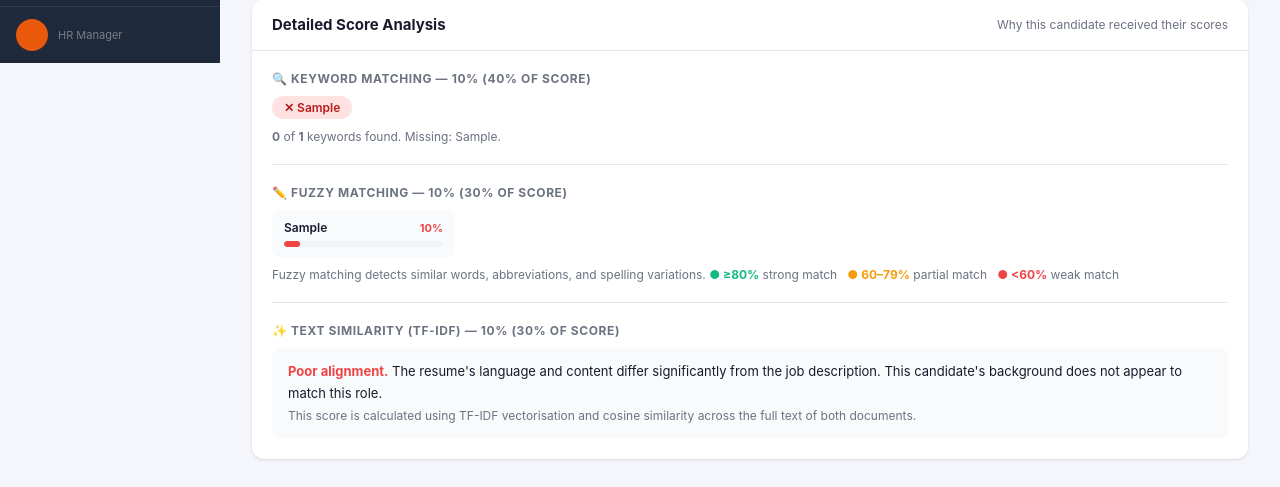
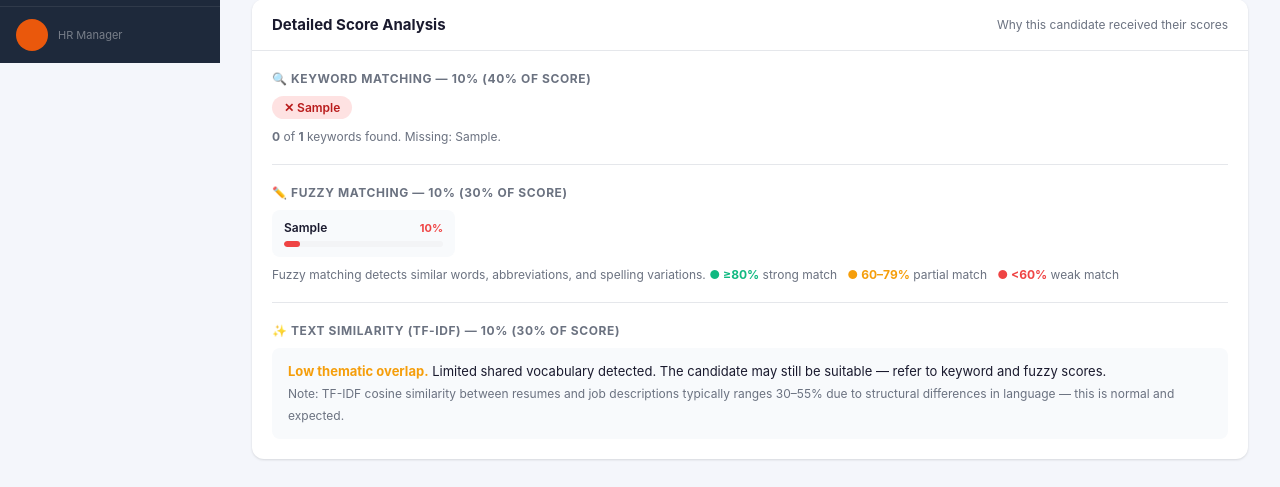
Before and after one commit to Deepresso/Smart_Resume_Screening, a Python web app: template templates/hr/candidate_detail.html in a window 1280 px wide. Shown: the part 737-1224 px from the top of the page. Run offline with Jinja, Linux system fonts and the light colour scheme; the template is opened without the code that fills it: most values are stand-ins (such as "Sample title", 1, 10 or a date in 2020).

Commit message:
Fix misleading TF-IDF verdict labels — recalibrate thresholds for resume scoring
TF-IDF cosine similarity between resumes and job descriptions naturally
falls in 30-55% due to structural language differences. Previous thresholds
(80/60/40) labelled these normal scores as 'Poor' or 'Low-moderate alignment',
misleading HR and applicants.

New thresholds: >=50% Strong, >=35% Good, >=20% Moderate, <20% Low.
Added note on both HR and applicant views explaining the expected score range.

Co-Authored-By: Claude Sonnet 4.6 <noreply@anthropic.com>

```diff
--- a/templates/applicant/application_detail.html
+++ b/templates/applicant/application_detail.html
@@ -111,7 +111,7 @@
             <div class="progress" style="margin:10px 0;">
                 <div class="progress-fill fill-green" style="width:{{ appl.similarity_score }}%;"></div>
             </div>
-            <div class="text-muted text-sm">Thematic alignment between your resume and the job description.</div>
+            <div class="text-muted text-sm">Thematic alignment between your resume and the job description. A score of 30–55% is normal for this algorithm.</div>
         </div>
     </div>
 </div>
--- a/templates/hr/candidate_detail.html
+++ b/templates/hr/candidate_detail.html
@@ -157,16 +157,16 @@
         <div style="margin-top:20px;">
             <div style="font-size:12px;font-weight:700;text-transform:uppercase;letter-spacing:0.05em;color:var(--text-muted);margin-bottom:10px;">&#x2728; Text Similarity (TF-IDF) &mdash; {{ appl.similarity_score }}% (30% of score)</div>
             <div style="font-size:13px;line-height:1.7;background:#f8fafc;border-radius:8px;padding:12px 16px;">
-                {% if appl.similarity_score >= 80 %}
-                <span style="color:var(--green);font-weight:700;">Excellent alignment.</span> The resume's overall language, terminology, and topics closely match the job description. The candidate's background appears highly relevant to this role.
-                {% elif appl.similarity_score >= 60 %}
-                <span style="color:var(--orange);font-weight:700;">Moderate alignment.</span> The resume covers some relevant topics but there are gaps in key areas. The candidate may have a partially matching background.
-                {% elif appl.similarity_score >= 40 %}
-                <span style="color:var(--orange);font-weight:700;">Low-moderate alignment.</span> Limited thematic overlap between the resume and job description. The candidate's experience may not directly match this role's requirements.
+                {% if appl.similarity_score >= 50 %}
+                <span style="color:var(--green);font-weight:700;">Strong thematic match.</span> The resume shares strong vocabulary and topic overlap with the job description — an above-average result for this algorithm.
+                {% elif appl.similarity_score >= 35 %}
+                <span style="color:var(--green);font-weight:700;">Good thematic match.</span> The resume aligns well with the job description. This is a typical and healthy score for a well-matched candidate.
+                {% elif appl.similarity_score >= 20 %}
+                <span style="color:var(--orange);font-weight:700;">Moderate thematic match.</span> Some shared vocabulary between the resume and job description. Consider the keyword and fuzzy scores for a fuller picture.
                 {% else %}
-                <span style="color:var(--red);font-weight:700;">Poor alignment.</span> The resume's language and content differ significantly from the job description. This candidate's background does not appear to match this role.
+                <span style="color:var(--orange);font-weight:700;">Low thematic overlap.</span> Limited shared vocabulary detected. The candidate may still be suitable — refer to keyword and fuzzy scores.
                 {% endif %}
-                <br><span class="text-muted" style="font-size:12px;">This score is calculated using TF-IDF vectorisation and cosine similarity across the full text of both documents.</span>
+                <br><span class="text-muted" style="font-size:12px;">Note: TF-IDF cosine similarity between resumes and job descriptions typically ranges 30–55% due to structural differences in language — this is normal and expected.</span>
             </div>
         </div>
 
```
Also changed, not shown: project_report_notes.txt (+6 -1 lines).
